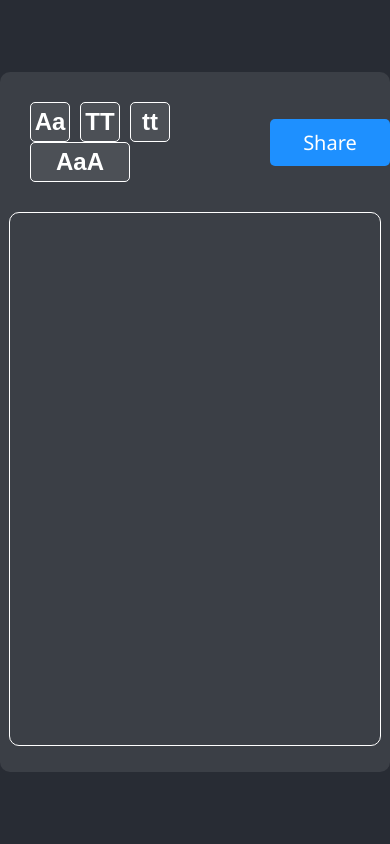
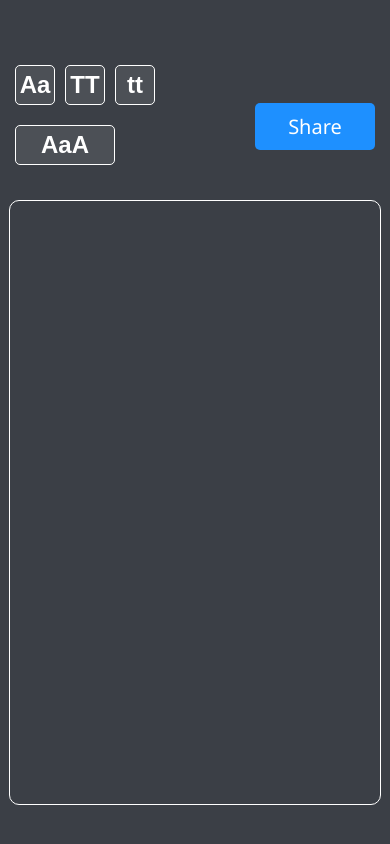
Before and after one commit to jpssantiago/onlinenotepad, a React (Create React App) app: page / in a window 390 px wide. Built offline with nearby package versions, Linux system fonts and the light colour scheme.

Commit message:
Fixed textarea lagging

```diff
--- a/src/App.css
+++ b/src/App.css
@@ -1,6 +1,13 @@
 * {
   margin: 0;
   padding: 0;
+}
+
+body {
+  min-width:330px;
+  width: auto !important;
+
+  min-height: 370px;
 }
 
 .App {
--- a/src/components/Container/index.js
+++ b/src/components/Container/index.js
@@ -6,13 +6,10 @@ import TextArea from '../TextArea';
 import ShareButton from '../ShareButton';
 
 function Container() {
+
     const [state, setState] = useState('');
 
-    function sendData() {
-        return state;
-    }
-
-    function updateData(data) {
+    function handleChange(data) {
         setState(data);
     }
 
@@ -20,10 +17,10 @@ function Container() {
         <div className="container">
             <div className="container-controls">
                 <div className="container-controls-area">
-                    <Control callback={sendData} updateData={updateData} text="Aa" action="capitalize" />
-                    <Control callback={sendData} updateData={updateData} text="TT" action="uppercase" />
-                    <Control callback={sendData} updateData={updateData} text="tt" action="lowercase" />
-                    <Control callback={sendData} updateData={updateData} text="AaA" special="true" action="alternating" />
+                    <Control getData={state} sendResponse={handleChange} text="Aa" action="capitalize" />
+                    <Control getData={state} sendResponse={handleChange} text="TT" action="uppercase" />
+                    <Control getData={state} sendResponse={handleChange} text="tt" action="lowercase" />
+                    <Control getData={state} sendResponse={handleChange} text="AaA" special="true" action="alternating" />
                 </div>
 
                 <div className="container-controls-sharebutton">
@@ -32,7 +29,7 @@ function Container() {
             </div>
 
             <div className="container-textarea">
-                <TextArea callback={text => setState(text)} newState={state} />
+                <TextArea setData={handleChange} getData={state} />
             </div>
         </div>
     );
--- a/src/components/Container/styles.css
+++ b/src/components/Container/styles.css
@@ -20,7 +20,7 @@
 
     display: flex;
     flex-direction: row;
-    justify-content: flex-start;
+    justify-content: space-between;
     align-items: center;
 }
 
@@ -29,10 +29,7 @@
 }
 
 .container-controls-sharebutton {
-    display: flex;
-    justify-content: flex-end;
-
-    width: 73%;
+    margin-right: 30px;
 }
 
 .container-textarea {
@@ -46,3 +43,35 @@
     border-bottom-left-radius: 10px;
     border-bottom-right-radius: 10px;
 }
+
+@media (max-width: 450px) {
+    .container {
+        height: 94%;
+
+        padding-top: 50px;
+
+        border-radius: 0;
+    }
+
+    .container-controls {
+        display: grid;
+        grid-template-columns: 50% 50%;
+        grid-template-rows: 100px;
+        row-gap: 10px;
+
+        height: 150px;
+    }
+
+    .container-controls-area {
+        margin-top: 10px;
+
+        margin-left: 15px;
+    }
+
+    .container-controls-sharebutton {
+        justify-self: flex-end;
+        align-self: flex-end;
+
+        margin-right: 15px;
+    }
+}
--- a/src/components/Control/index.js
+++ b/src/components/Control/index.js
@@ -1,13 +1,7 @@
 import React from 'react';
 import './styles.css';
 
-function Control({ icon, text, special, action, callback, updateData }) {
-
-    function requestData() {
-        const data = callback();
-        const response = handleData(data);
-        updateData(response);
-    }
+function Control({ icon, text, special, action, getData, sendResponse }) {
 
     function alternateCases(s) {
         let chars = s.toLowerCase().split("");
@@ -21,32 +15,39 @@ function Control({ icon, text, special, action, callback, updateData }) {
         return s.charAt(0).toUpperCase() + s.slice(1).toLowerCase();
     }
 
-    function handleData(data) {
+    function handleClick() {
+        let response = '';
         switch (action) {
             case "capitalize":
-                return capitalize(data);
+                response = capitalize(getData);
+                break;
             case "uppercase":
-                return data.toUpperCase();
+                response = getData.toUpperCase();
+                break;
             case "lowercase":
-                return data.toLowerCase();
+                response = getData.toLowerCase();
+                break;
             case "alternating":
-                return alternateCases(data);
+                response = alternateCases(getData);
+                break;
 
             default:
                 break;
         }
+
+        sendResponse(response);
     }
 
     if (icon) {
         return (
-            <button onClick={requestData} className={`control ${special ? "special" : ""}`}>
+            <button onClick={handleClick} className={`control ${special ? "special" : ""}`}>
                 <i className={icon}></i>
             </button>
         );
     }
 
     return (
-        <button onClick={requestData} className={`control ${special ? "special" : ""}`}>
+        <button onClick={handleClick} className={`control ${special ? "special" : ""}`}>
             <h1>{text}</h1>
         </button>
     );
--- a/src/components/Control/styles.css
+++ b/src/components/Control/styles.css
@@ -4,6 +4,8 @@
 
     height: 40px;
     width: 40px;
+
+    margin-top: 20px;
 
     margin-right: 10px;
 
--- a/src/components/ShareButton/styles.css
+++ b/src/components/ShareButton/styles.css
@@ -3,6 +3,8 @@
     background: dodgerblue;
 
     padding: 10px;
+
+    margin-top: 20px;
 
     width: 120px;
 
@@ -13,7 +15,6 @@
     border-radius: 5px;
 
     cursor: pointer;
-
 }
 
 .sharebutton:hover {
--- a/src/components/TextArea/index.js
+++ b/src/components/TextArea/index.js
@@ -1,22 +1,11 @@
-import React, { useState , useEffect} from 'react';
+import React from 'react';
 import './styles.css'
 
-function TextArea({ callback, newState }) {
-    const [state, setState] = useState('');
-
-    function handleChange(e) {
-        setState(e.target.value);
-        callback(state);
-    }
-
-    useEffect(() => {
-        setState(newState);
-    }, [newState]);
-
+function TextArea({ setData, getData }) {
     return (
         <div className="textarea">
             <div className="textarea-text">
-                <textarea onChange={handleChange} value={state} type="text" />
+                <textarea onChange={e => setData(e.target.value)} value={getData} type="text" />
             </div>
         </div>
     );
```
Also changed, not shown: 1 other file (tests, documents, lock files or other folders).
